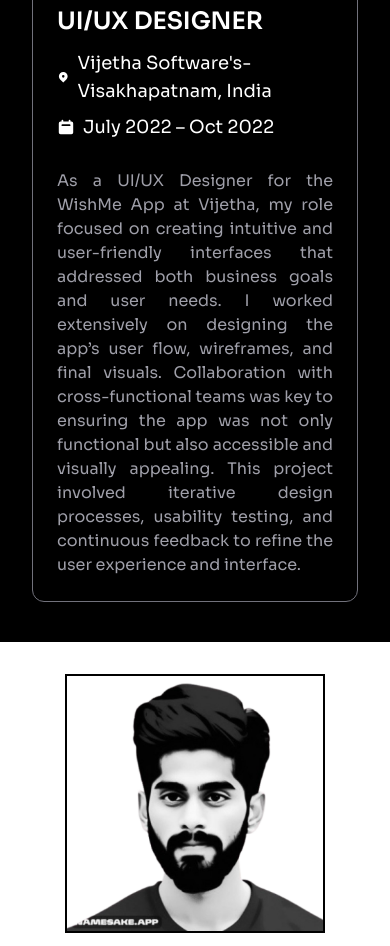
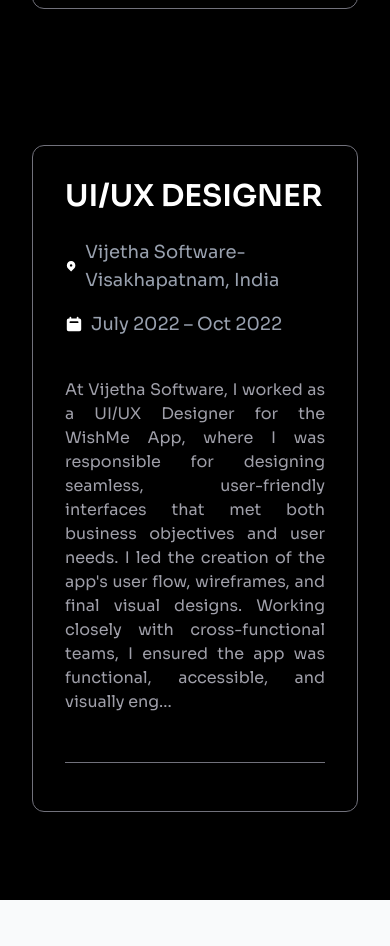
Before and after one commit to Shiv0717/Shiv-Kumar-07, a React (Vite) app: page / in a window 390 px wide. Shown: the part 2480-3426 px from the top of the page. Built offline with nearby package versions, Linux system fonts and the light colour scheme.

Commit message:
Updated education section for small screens

```diff
--- a/src/components/About.jsx
+++ b/src/components/About.jsx
@@ -1,40 +1,42 @@
 import React from 'react';
 import { motion } from 'framer-motion';
 import { HiAcademicCap, HiLocationMarker, HiCalendar } from 'react-icons/hi';
-import boy2 from '../assets/boy2.png';
 import shiv from '../assets/Group 1.png';
 import { FaInfoCircle } from 'react-icons/fa';
+
 const About = () => {
   return (
     <motion.div
-      className="ml-8 mr-8 flex flex-col items-center lg:ml-25 lg:mr-25"
+      className="flex flex-col lg:flex-row items-center justify-center py-12 px-8 bg-gray-50"
       initial={{ opacity: 0, y: 50 }}
       whileInView={{ opacity: 1, y: 0 }}
       transition={{ duration: 0.8 }}
       viewport={{ once: true, amount: 0.1 }}
     >
-      <div className="w-full flex flex-col items-center lg:flex-row">
+      {/* Left Section: Image */}
       <motion.div
-          className="lg:w-1/2 w-full flex justify-center"
+        className="w-full lg:w-1/2 flex justify-center mb-8 lg:mb-0"
         whileHover={{ scale: 1.05, transition: { duration: 0.3 } }}
       >
-          <img className="lg:w-[60%] mt-8 mb-8 w-[80%] sm:w-[50%]" src={shiv} alt="Shiv" />
+        <img className="lg:w-3/4 w-4/5 rounded-lg shadow-lg" src={shiv} alt="Shiv" />
       </motion.div>
 
-        <div className="lg:w-1/2 w-full text-justify px-4 sm:px-8">
+      {/* Right Section: Text Information */}
+      <div className="lg:w-1/2 w-full text-center lg:text-left px-4 sm:px-8">
         <motion.h1
-            className="text-3xl font-semibold mt-6 mb-3"
+          className="text-3xl font-semibold mb-6 text-gray-800"
           id="about"
           initial={{ opacity: 0 }}
           whileInView={{ opacity: 1 }}
           transition={{ duration: 0.5 }}
           viewport={{ once: true }}
         >
-            <FaInfoCircle className="inline-block mr-2 text-2xl" /> My About
+          <FaInfoCircle className="inline-block mr-2 text-2xl text-black" />
+          About Me
         </motion.h1>
 
         <motion.p
-            className="mb-6"
+          className="text-lg mb-6 text-gray-700 text-justify"
           initial={{ opacity: 0 }}
           whileInView={{ opacity: 1 }}
           transition={{ duration: 0.7 }}
@@ -43,17 +45,20 @@
           Hello, I’m Shiv Kumar, a passionate MERN Stack Developer with a strong focus on creating scalable, efficient, and user-friendly web applications. My journey in web development started with a curiosity for how things work under the hood, and it quickly grew into a love for crafting high-quality, dynamic web solutions. I specialize in MongoDB, Express.js, React, and Node.js, and I have hands-on experience building everything from responsive front-end designs to complex back-end systems.
         </motion.p>
 
+        {/* Education Section */}
         <motion.h3
-            className="text-3xl font-semibold mb-3 flex items-center gap-2"
+          className="text-2xl font-semibold mb-4 flex items-center gap-2 text-gray-800"
           initial={{ opacity: 0 }}
           whileInView={{ opacity: 1 }}
           transition={{ duration: 0.8 }}
           viewport={{ once: true }}
         >
-            <HiAcademicCap /> Education
+          <HiAcademicCap className="text-black" />
+          Education
         </motion.h3>
 
         <motion.p
+          className="text-lg text-gray-700 mb-2"
           initial={{ opacity: 0 }}
           whileInView={{ opacity: 1 }}
           transition={{ duration: 1 }}
@@ -63,6 +68,7 @@
         </motion.p>
 
         <motion.p
+          className="text-lg text-gray-700 mb-2"
           initial={{ opacity: 0 }}
           whileInView={{ opacity: 1 }}
           transition={{ duration: 1.2 }}
@@ -72,15 +78,26 @@
         </motion.p>
 
         <motion.p
-            className="pb-6 lg:pb-4"
+          className="text-lg text-gray-700 mb-6"
           initial={{ opacity: 0 }}
           whileInView={{ opacity: 1 }}
           transition={{ duration: 1.5 }}
           viewport={{ once: true }}
         >
-            Graduation Year — [2024]
+          Graduation Year — 2024
         </motion.p>
-        </div>
+
+        {/* Location Section */}
+        <motion.div
+          className="flex items-center gap-4 text-gray-700"
+          initial={{ opacity: 0 }}
+          whileInView={{ opacity: 1 }}
+          transition={{ duration: 0.8 }}
+          viewport={{ once: true }}
+        >
+          <HiLocationMarker className="text-black" />
+          <span>Location: Guntur, Andhra Pradesh</span>
+        </motion.div>
       </div>
     </motion.div>
   );
--- a/src/components/Exp.jsx
+++ b/src/components/Exp.jsx
@@ -2,40 +2,69 @@
 import { motion } from 'framer-motion';
 import { HiLocationMarker, HiCalendar } from 'react-icons/hi';
 
+// Function to truncate the text to a max length
+const truncateText = (text, maxLength) => {
+  if (text.length > maxLength) {
+    return text.substring(0, maxLength) + '...';
+  }
+  return text;
+};
+
 const Exp = ({ name, date, desc, loc }) => {
+  const maxTitleLength = 30; // Set max length for the title
+  const maxDescLength = 381; // Set max length for the description
+
   return (
     <motion.div
-      className="bg-black text-white mx-8 lg:mx-20 flex justify-center items-center"
+      className="bg-black text-white mx-8 lg:mx-20 flex justify-center items-center my-6 py-6"
       initial={{ opacity: 0, y: 20 }}
       whileInView={{ opacity: 1, y: 0 }}
       transition={{ duration: 0.8 }}
       viewport={{ once: true, amount: 0.1 }}
     >
-      <div className="border border-zinc-500 rounded-xl shadow-lg w-full lg:w-4/5 p-6">
-        <div className="flex flex-col gap-3 lg:gap-4">
+      <div className="border border-zinc-500 rounded-xl shadow-lg w-full lg:w-4/5 p-8 bg-black">
+        <div className="flex flex-col gap-6">
+          {/* Title */}
           <motion.h1
-            className="text-2xl font-semibold"
+            className="text-3xl font-semibold text-white hover:text-blue-400"
             whileHover={{ scale: 1.05, transition: { duration: 0.3 } }}
           >
-            {name}
+            {truncateText(name, maxTitleLength)}
           </motion.h1>
-          <div className="flex flex-col lg:flex-row gap-2 lg:gap-5">
+
+          {/* Location and Date */}
+          <div className="flex flex-col lg:flex-row gap-4 lg:gap-8">
             <motion.p
-              className="text-lg flex items-center gap-2"
+              className="text-lg flex items-center gap-2 text-gray-400 hover:text-white"
               whileHover={{ scale: 1.05, transition: { duration: 0.3 } }}
             >
-              <HiLocationMarker /> {loc}
+              <HiLocationMarker className="text-white" aria-label="Location" /> {loc}
             </motion.p>
             <motion.p
-              className="text-lg flex items-center gap-2"
+              className="text-lg flex items-center gap-2 text-gray-400 hover:text-white"
               whileHover={{ scale: 1.05, transition: { duration: 0.3 } }}
             >
-              <HiCalendar /> {date}
+              <HiCalendar className="text-white" aria-label="Date" /> {date}
             </motion.p>
           </div>
-          <div className="mt-4">
-            <motion.p className="text-zinc-400 text-base text-justify">{desc}</motion.p>
-          </div>
+
+          {/* Description */}
+          <motion.p
+            className="mt-4 text-zinc-400 text-base text-justify"
+            whileHover={{ scale: 1.05, transition: { duration: 0.3 } }}
+          >
+            {truncateText(desc, maxDescLength)}
+          </motion.p>
+
+          {/* Border and Shadow for Accent */}
+          <motion.div
+            className="mt-6 border-t border-zinc-500 pt-4"
+            initial={{ opacity: 0 }}
+            whileInView={{ opacity: 1 }}
+            transition={{ duration: 0.5 }}
+          >
+            {/* Optional extra content or effects */}
+          </motion.div>
         </div>
       </div>
     </motion.div>
--- a/src/components/Experience.jsx
+++ b/src/components/Experience.jsx
@@ -1,24 +1,27 @@
 import Exp from './Exp';
 import { FaBriefcase } from 'react-icons/fa';
+
 const Skills = () => {
   return (
     <div className="box bg-black flex flex-col justify-center items-center gap-10 pb-10 ">
-      <h1 id="Exp" className="text-3xl pt-6 text-white text-center">  <FaBriefcase className="inline-block mr-2 text-2xl" />  My Experience</h1>
+      <h1 id="Exp" className="text-3xl pt-6 text-white text-center">
+        <FaBriefcase className="inline-block mr-2 text-2xl" />  My Experience
+      </h1>
       <div className="grid grid-cols-1 md:grid-cols-2 gap-10 w-full">
         <div className="transition-transform transform hover:scale-105 duration-300">
           <Exp
             name="QA TESTER"
             loc="KR PET EYE-Hyderabad, India"
             date="Sep 2024 – Dec 2024"
-            desc="During this internship, I worked hands-on with penetration testing and vulnerability assessments. I closely collaborated with a team of cybersecurity experts to identify security weaknesses in systems and networks. My tasks included performing ethical hacking, conducting risk assessments, and providing recommendations to enhance the overall security framework of the organization. This experience helped me understand real-world cyber threats and security measures needed to safeguard systems from potential attacks."
+            desc="During my internship at KR PET EYE, I gained hands-on experience in penetration testing and vulnerability assessments. I collaborated with a cybersecurity team to identify and address security weaknesses in systems and networks. I performed ethical hacking, conducted thorough risk assessments, and developed actionable solutions to enhance the security framework. This role allowed me to strengthen my knowledge of cyber threats, security best practices, and how to safeguard systems against potential attacks, providing valuable insights into real-world cybersecurity challenges."
           />
         </div>
         <div className="transition-transform transform hover:scale-105 duration-300">
           <Exp
             name="UI/UX DESIGNER"
-            loc="Vijetha Software's-Visakhapatnam, India"
+            loc="Vijetha Software-Visakhapatnam, India"
             date="July 2022 – Oct 2022"
-            desc="As a UI/UX Designer for the WishMe App at Vijetha, my role focused on creating intuitive and user-friendly interfaces that addressed both business goals and user needs. I worked extensively on designing the app’s user flow, wireframes, and final visuals. Collaboration with cross-functional teams was key to ensuring the app was not only functional but also accessible and visually appealing. This project involved iterative design processes, usability testing, and continuous feedback to refine the user experience and interface."
+            desc="At Vijetha Software, I worked as a UI/UX Designer for the WishMe App, where I was responsible for designing seamless, user-friendly interfaces that met both business objectives and user needs. I led the creation of the app's user flow, wireframes, and final visual designs. Working closely with cross-functional teams, I ensured the app was functional, accessible, and visually engaging. This involved iterative design processes, usability testing, and integrating user feedback to refine the user experience, ultimately resulting in an intuitive and efficient interface that enhanced user satisfaction."
           />
         </div>
       </div>
```
Also changed, not shown: src/components/Footer.jsx (+27 -10 lines), src/components/Pro.jsx (+11 -9 lines). Lines whose indentation alone changed are shown as unchanged.
